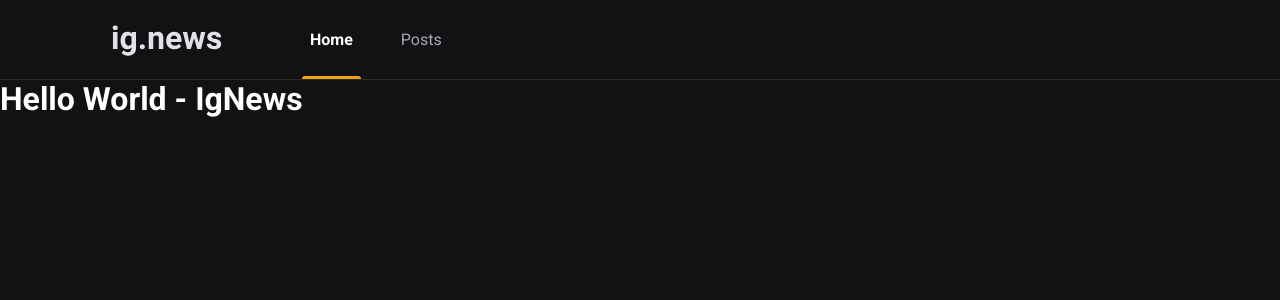
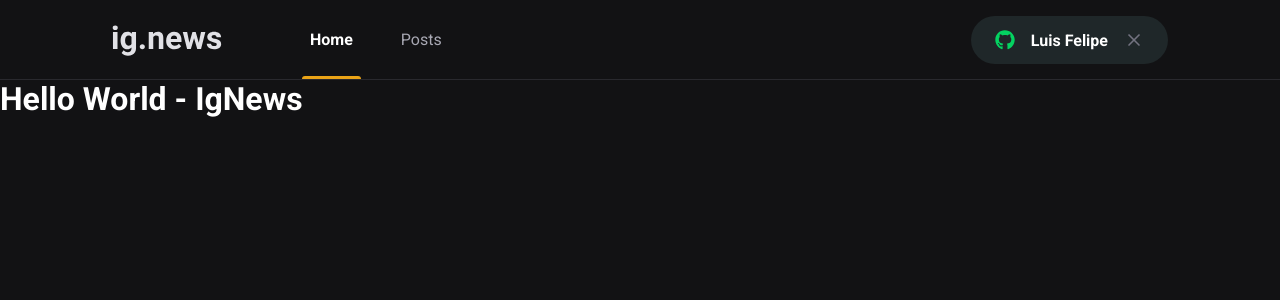
Before and after one commit to felipegarcao/ignews-nextjs, a Next.js app: page / in a window 1280 px wide. Shown: the top 300 px of the page. Built offline with nearby package versions, Linux system fonts and the light colour scheme.

Commit message:
Componente SignInButton (Botão de Login - Header)

```diff
--- a/package.json
+++ b/package.json
@@ -12,6 +12,7 @@
     "next": "11.0.1",
     "react": "17.0.2",
     "react-dom": "17.0.2",
+    "react-icons": "^4.2.0",
     "sass": "^1.37.2"
   },
   "devDependencies": {
--- a/src/components/Header/index.tsx
+++ b/src/components/Header/index.tsx
@@ -1,3 +1,4 @@
+import { SignInButton } from '../SignInButton'
 import styles from './styles.module.scss'
 
 export function Header(){
@@ -9,6 +10,8 @@
         <a className={styles.active}>Home</a>
         <a>Posts</a>
         </nav>
+
+        <SignInButton />
       </div>
     </header>
   )
--- a/src/components/Header/styles.module.scss
+++ b/src/components/Header/styles.module.scss
@@ -11,6 +11,7 @@
 
   display: flex;
   align-items: center;
+
 
   nav {
     margin-left: 5rem;
@@ -51,4 +52,9 @@
       }
     }
   }
+
+  > button {
+    margin-left: auto;
+  }
+
 }
--- /dev/null
+++ b/src/components/SignInButton/index.tsx
@@ -0,0 +1,28 @@
+import { FaGithub } from 'react-icons/fa';
+import { FiX } from 'react-icons/fi';
+
+
+import styles from './styles.module.scss';
+
+export function SignInButton() {
+
+  const isUserLoggedIn = true;
+  return isUserLoggedIn ? (
+    <button
+      type="button"
+      className={styles.signInButton}
+    >
+      <FaGithub color="#04D361" />
+      Luis Felipe
+      <FiX color="#737380" className={styles.closeIcon} />
+    </button>
+  ) : (
+    <button
+      type="button"
+      className={styles.signInButton}
+    >
+      <FaGithub color="#EBA417" />
+      Sign in With Github
+    </button>
+  )
+}
--- /dev/null
+++ b/src/components/SignInButton/styles.module.scss
@@ -0,0 +1,36 @@
+.signInButton {
+  height: 3rem;
+
+  border: 0;
+  padding: 0 1.5rem;
+  border-radius: 3rem;
+
+  background: var(--gray-850);
+
+  display: flex;
+  align-items: center;
+  justify-content: center;
+
+  color: var(--white);
+  font-weight: bold;
+
+
+  svg {
+    width: 20px;
+    height: 20px;
+  }
+
+  svg:first-child {
+    margin-right: 1rem;
+  }
+
+  svg.closeIcon {
+    margin-left: 1rem;
+  }
+
+  transition: filter 0.3s;
+
+  &:hover {
+    filter: brightness(0.8);
+  }
+}
--- a/src/styles/global.scss
+++ b/src/styles/global.scss
@@ -10,6 +10,7 @@
 
   --gray-100: #e1e1e6;
   --gray-300: #a8a8b3;
+  --gray-850: #1f2729;
   --gray-800: #29292e;
   --gray-900: #121214;
 
```
Also changed, not shown: 1 other file (tests, documents, lock files or other folders).
